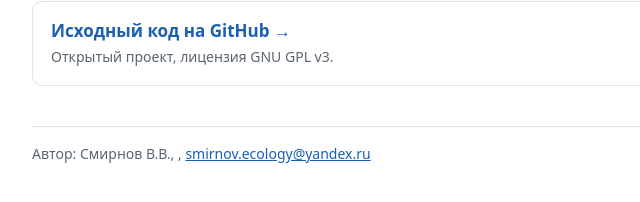
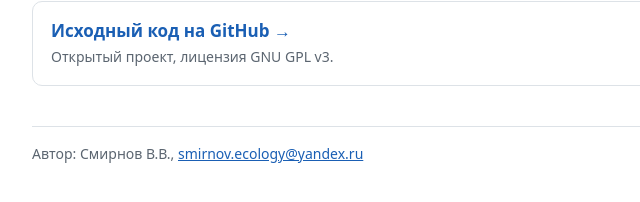
Before and after one commit to kubiqq/kubiqq.github.io, a plain HTML site: page index.html in a window 1280 px wide. Shown: the part 426-628 px from the top of the page, 284-924 px from the left. Drawn offline with Linux system fonts and the light colour scheme.

Commit message:
Подпись: без организации, почта smirnov.ecology@yandex.ru
Co-Authored-By: Claude Opus 5.5 <noreply@anthropic.com>

```diff
--- a/index.html
+++ b/index.html
@@ -45,8 +45,7 @@
   </a>
 
   <footer class="muted">
-    Автор: Смирнов В.В., ,
-    <a href="mailto:smirnov.ecology@yandex.ru">smirnov.ecology@yandex.ru</a>
+    Автор: Смирнов В.В., <a href="mailto:smirnov.ecology@yandex.ru">smirnov.ecology@yandex.ru</a>
   </footer>
 </main>
 </body>
```
